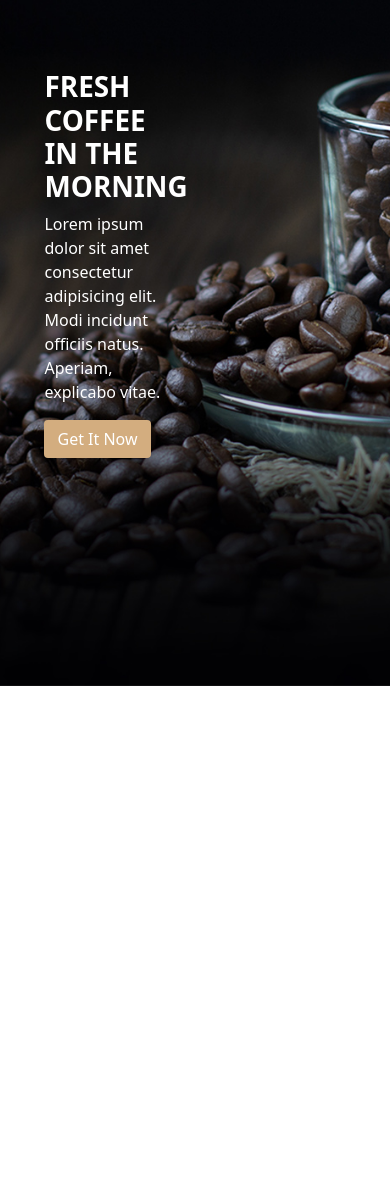
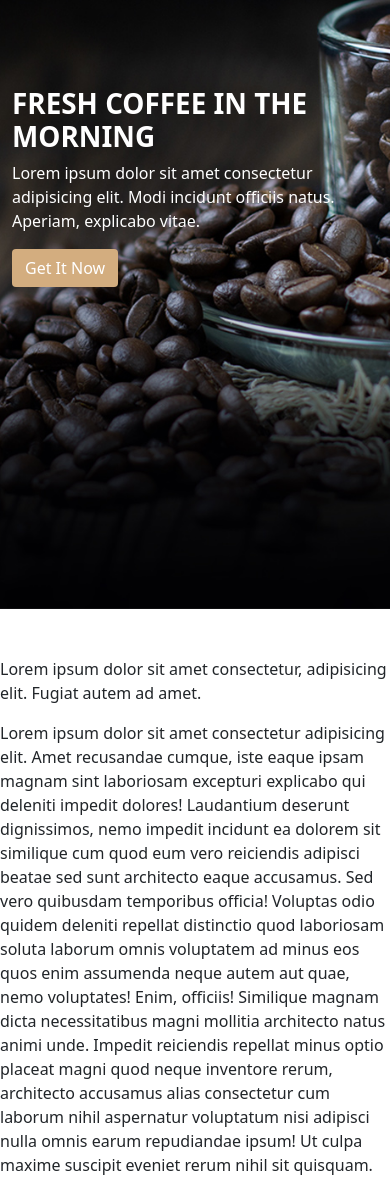
Before and after one commit to MuammarRizal31/Landing-page-coffe.github.io, a plain HTML site: page index.html in a window 390 px wide. Shown: the part 235-1428 px from the top of the page. Before the commit the page ends 844 px from the top, so only its background shows below. Drawn offline with nearby package versions, Linux system fonts and the light colour scheme.

Commit message:
Mengubah dan mengambahkan text lorem

```diff
--- a/index.html
+++ b/index.html
@@ -14,7 +14,7 @@
   </head>
   <body>
     <!-- NAVIGATION -->
-    <nav class="navbar navbar-expand-lg navbar-dark bg-dark border-bottom border-white">
+    <nav class="navbar navbar-expand-lg navbar-dark bg-dark border-bottom border-white position-fixed w-100">
       <div class="container">
         <a class="navbar-brand" href="#">
           <img src="images/logo.png" alt="" height="50" width="60" />
@@ -65,10 +65,10 @@
     </nav>
 
     <!-- hero section -->
-    <section id="hero" class="hero d-flex align-items-center position-fixed w-100">
+    <section id="hero" class="hero d-flex align-items-center">
       <div class="container">
         <div class="row">
-          <div class="col-5 text-white offset-1">
+          <div class="col-12 col-md-5 text-white offset-md-1">
             <h1 class="fw-bold fs-1">FRESH COFFEE IN THE MORNING</h1>
             <p>Lorem ipsum dolor sit amet consectetur adipisicing elit. Modi incidunt officiis natus. Aperiam, explicabo vitae.</p>
             <div class="button">
@@ -78,6 +78,15 @@
         </div>
       </div>
     </section>
+    <br />
+    <br />
+    <p>Lorem ipsum dolor sit amet consectetur, adipisicing elit. Fugiat autem ad amet.</p>
+    <p>
+      Lorem ipsum dolor sit amet consectetur adipisicing elit. Amet recusandae cumque, iste eaque ipsam magnam sint laboriosam excepturi explicabo qui deleniti impedit dolores! Laudantium deserunt dignissimos, nemo impedit incidunt ea
+      dolorem sit similique cum quod eum vero reiciendis adipisci beatae sed sunt architecto eaque accusamus. Sed vero quibusdam temporibus officia! Voluptas odio quidem deleniti repellat distinctio quod laboriosam soluta laborum omnis
+      voluptatem ad minus eos quos enim assumenda neque autem aut quae, nemo voluptates! Enim, officiis! Similique magnam dicta necessitatibus magni mollitia architecto natus animi unde. Impedit reiciendis repellat minus optio placeat magni
+      quod neque inventore rerum, architecto accusamus alias consectetur cum laborum nihil aspernatur voluptatum nisi adipisci nulla omnis earum repudiandae ipsum! Ut culpa maxime suscipit eveniet rerum nihil sit quisquam.
+    </p>
 
     <script src="https://cdn.jsdelivr.net/npm/bootstrap@5.0.2/dist/js/bootstrap.bundle.min.js" integrity="sha384-MrcW6ZMFYlzcLA8Nl+NtUVF0sA7MsXsP1UyJoMp4YLEuNSfAP+JcXn/tWtIaxVXM" crossorigin="anonymous"></script>
   </body>
```
